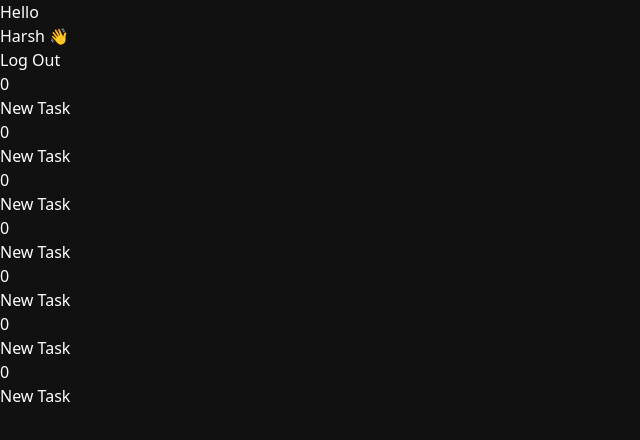
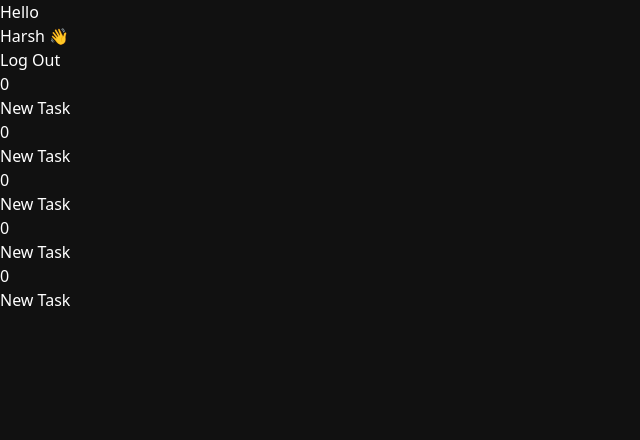
Before and after one commit to RealHarshAgarwal1/EMS, a React (Vite) app: page / in a window 1280 px wide. Shown: the top 440 px of the page, without its empty margins (0-640 px from the left). Built offline with nearby package versions, Linux system fonts and the light colour scheme.

Commit message:
Made somr modifications

```diff
--- a/src/components/Subcomponents/TaskListNumbers.jsx
+++ b/src/components/Subcomponents/TaskListNumbers.jsx
@@ -23,14 +23,7 @@ const TaskListNumbers = () => {
             <h2 className='text-2xl font-semibold'>0</h2>
             <h3 className='text-xl font-medium'>New Task</h3>
         </div>
-        <div className='w-[45%] py-6 px-9 bg-green-400 rounded-xl'>
-            <h2 className='text-2xl font-semibold'>0</h2>
-            <h3 className='text-xl font-medium'>New Task</h3>
-        </div>
-        <div className='w-[45%] py-6 px-9 bg-yellow-400 rounded-xl'>
-            <h2 className='text-2xl font-semibold'>0</h2>
-            <h3 className='text-xl font-medium'>New Task</h3>
-        </div>
+
     </div>
   );
 }
```
